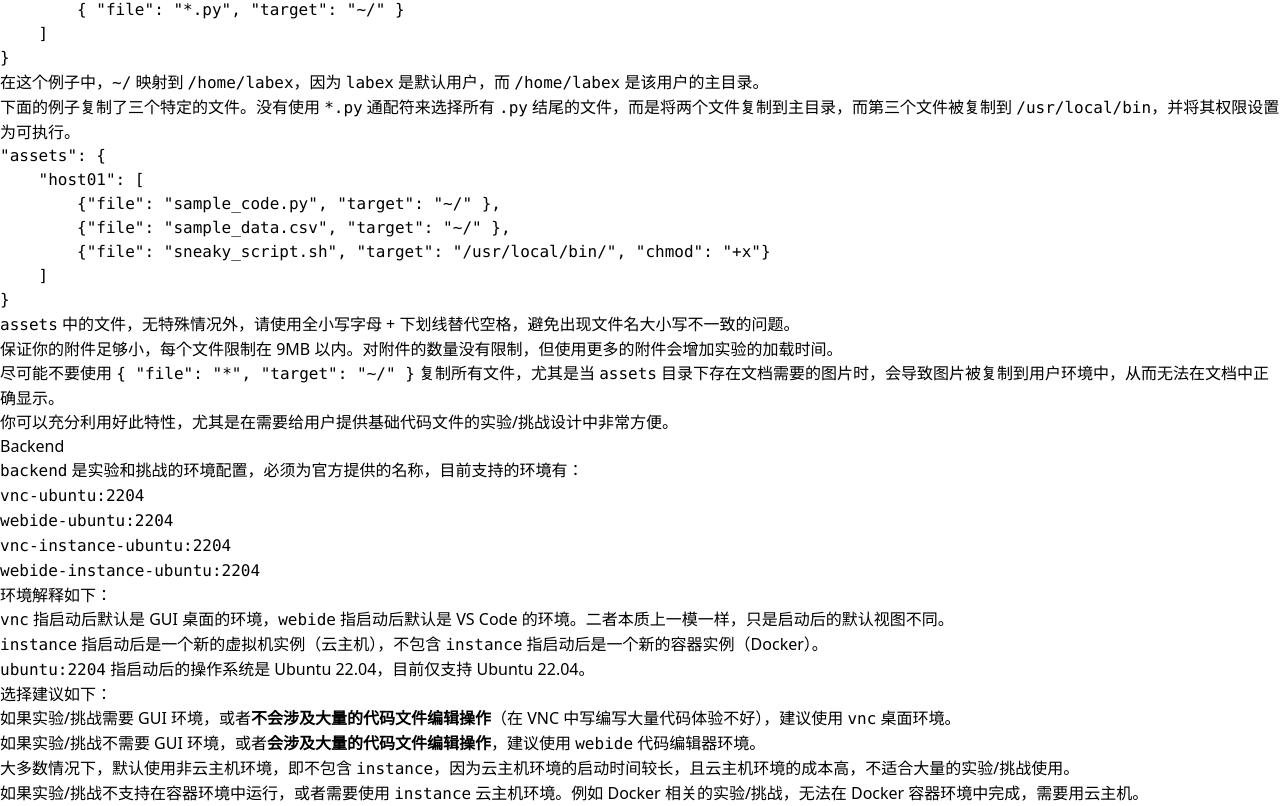
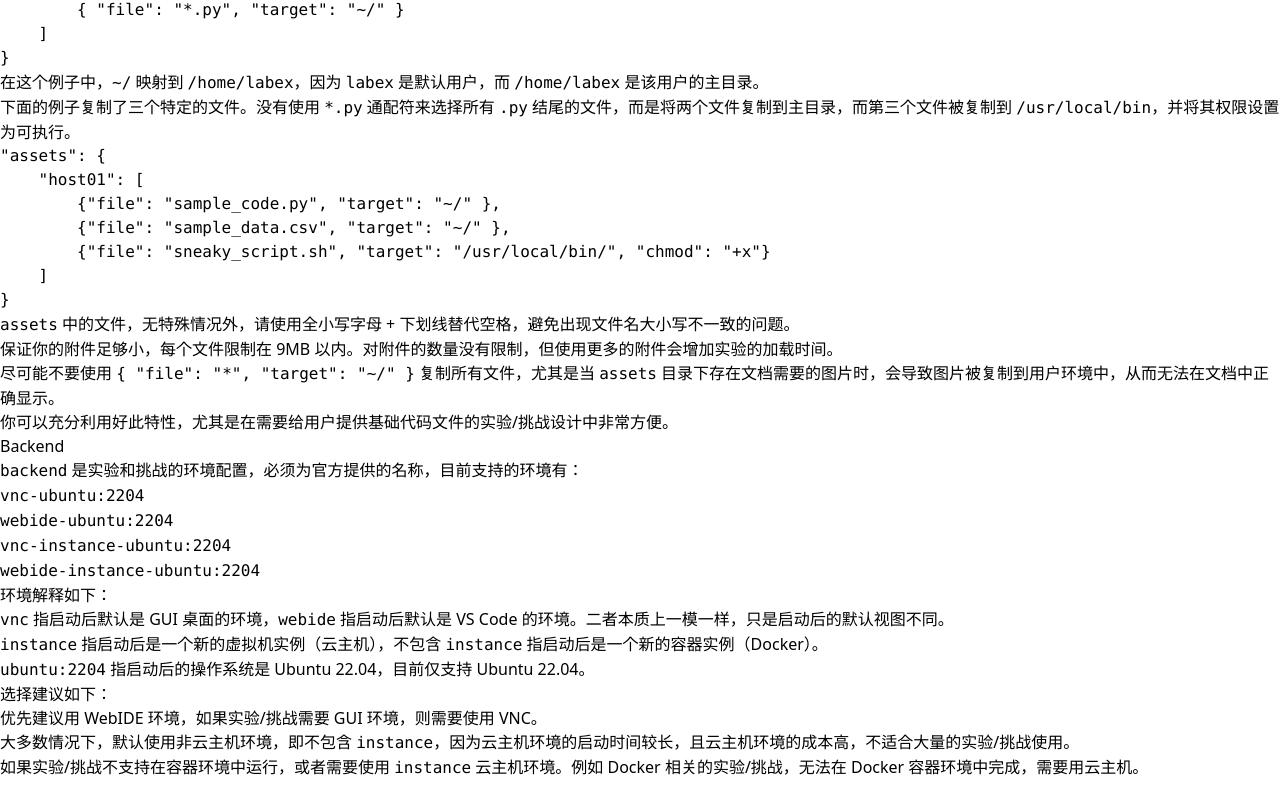
Before and after one commit to huhuhang/labex-manual, a Next.js app: page /basic/how-to-start.zh in a window 1280 px wide. Shown: the part 5951-6757 px from the top of the page. After the commit the page ends 6731 px from the top, so only its background shows below. Built offline with nearby package versions, Linux system fonts and the light colour scheme.

Commit message:
补充环境选择说明

```diff
--- a/pages/basic/how-to-start.zh.mdx
+++ b/pages/basic/how-to-start.zh.mdx
@@ -334,7 +334,6 @@ Verify 脚本的基础是 Shell 命令，因为要通过 SSH 连接到用户环
 
 选择建议如下：
 
-1. 如果实验/挑战需要 GUI 环境，或者**不会涉及大量的代码文件编辑操作**（在 VNC 中写编写大量代码体验不好），建议使用 `vnc` 桌面环境。
-2. 如果实验/挑战不需要 GUI 环境，或者**会涉及大量的代码文件编辑操作**，建议使用 `webide` 代码编辑器环境。
+1. 优先建议用 WebIDE 环境，如果实验/挑战需要 GUI 环境，则需要使用 VNC。
 3. 大多数情况下，默认使用非云主机环境，即不包含 `instance`，因为云主机环境的启动时间较长，且云主机环境的成本高，不适合大量的实验/挑战使用。
 4. 如果实验/挑战不支持在容器环境中运行，或者需要使用 `instance` 云主机环境。例如 Docker 相关的实验/挑战，无法在 Docker 容器环境中完成，需要用云主机。
```
